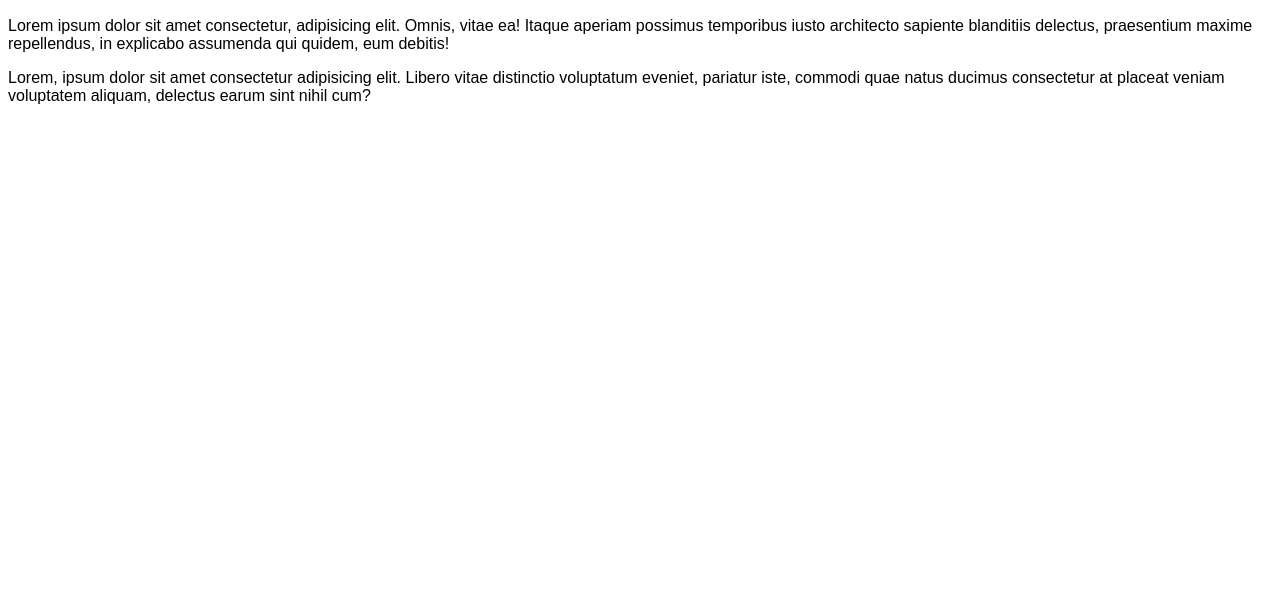
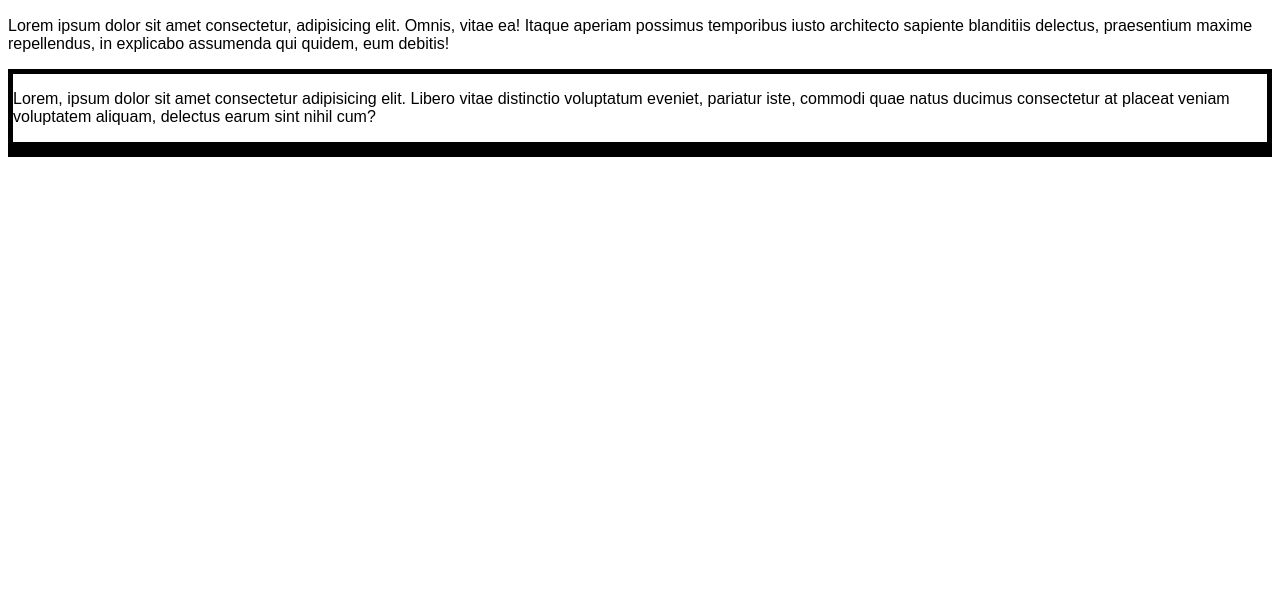
Before and after one commit to Kenny-Ung/exercice3, a plain HTML site: page index.html in a window 1280 px wide. Shown: the part 188-800 px from the top of the page. Drawn offline with Linux system fonts and the light colour scheme.

Commit message:
M Bordure autour du main et du footer

```diff
--- a/css/style.css
+++ b/css/style.css
@@ -11,3 +11,7 @@ header {
     border: 5px solid black;
     background-color: lightblue;
 }
+
+main, footer {
+    border: 5px solid black;
+}
```
